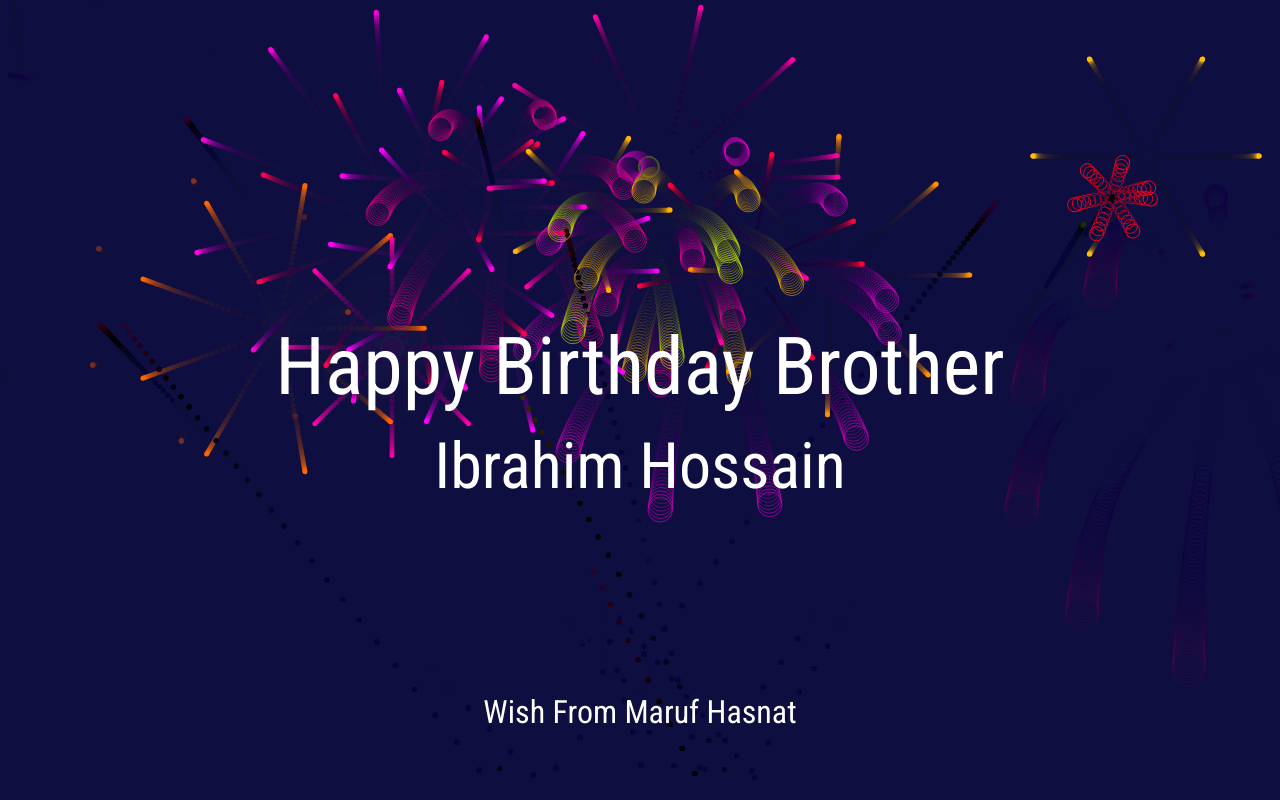
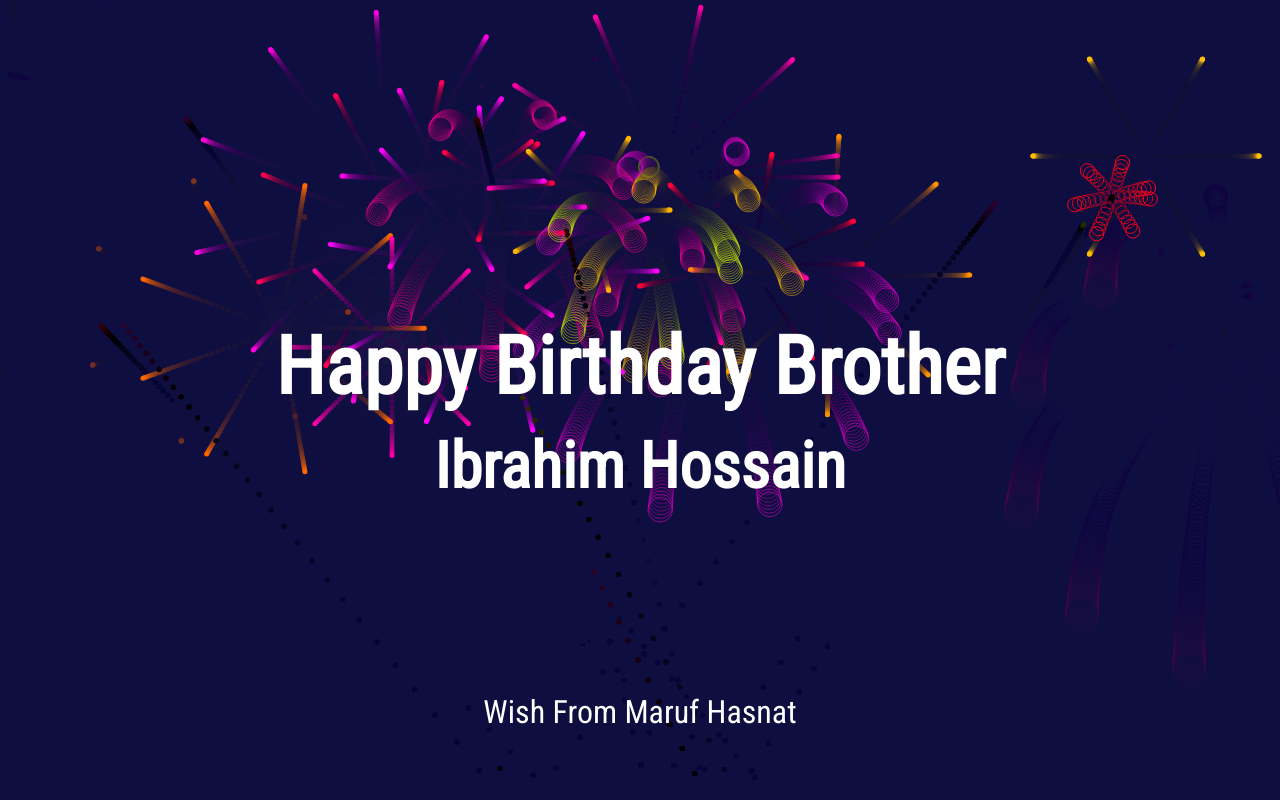
Before and after one commit to marufhasnat/happy_birthday_ibrahim_hossain, a plain HTML site: page index.html in a window 1280 px wide. Drawn offline with Linux system fonts and the light colour scheme.

Commit message:
Update style.css

```diff
--- a/style.css
+++ b/style.css
@@ -18,7 +18,7 @@ h1 {
   color: #fff;
   font-family: 'Roboto Condensed', sans-serif;
   font-size: 5em;
-  font-weight: 100;
+  font-weight: 700;
   -webkit-user-select: none;
   user-select: none;
 }
```
